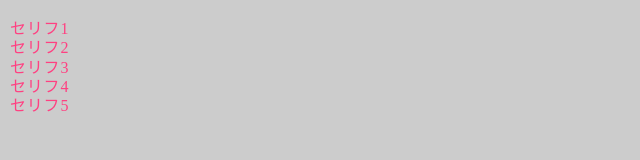
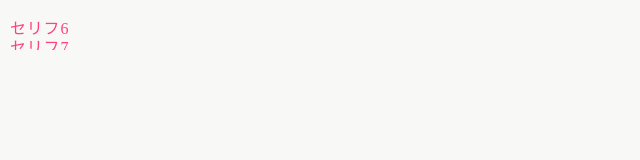
Before and after one commit to yubikiriGM/char-scroll-widget, a plain HTML site: page index.html in a window 1280 px wide. Shown: the whole page, without its empty margins (0-640 px from the left). Drawn offline with Linux system fonts and the light colour scheme.

Commit message:
Add files via upload

```diff
--- a/index.html
+++ b/index.html
@@ -7,14 +7,14 @@
   html, body {
     margin: 0;
     padding: 0;
-    background: #cccccc; /* 背景灰色 */
+    background: #F8F8F7; /* 背景灰色 */
     overflow: hidden;
   }
 
   #container {
     position: relative;
     width: 100%;
-    height: 120px;   /* 5行程度 */
+    height: 50px;   /* 5行程度 */
     overflow: hidden;
   }
 
@@ -64,7 +64,7 @@
   setInterval(() => {
     current = (current + 1) % blocks.length;
     showBlock(current);
-  }, 2000);  // 2秒切り替え
+  }, 3500);  // 3.5秒切り替え
 </script>
 </body>
 </html>
```
